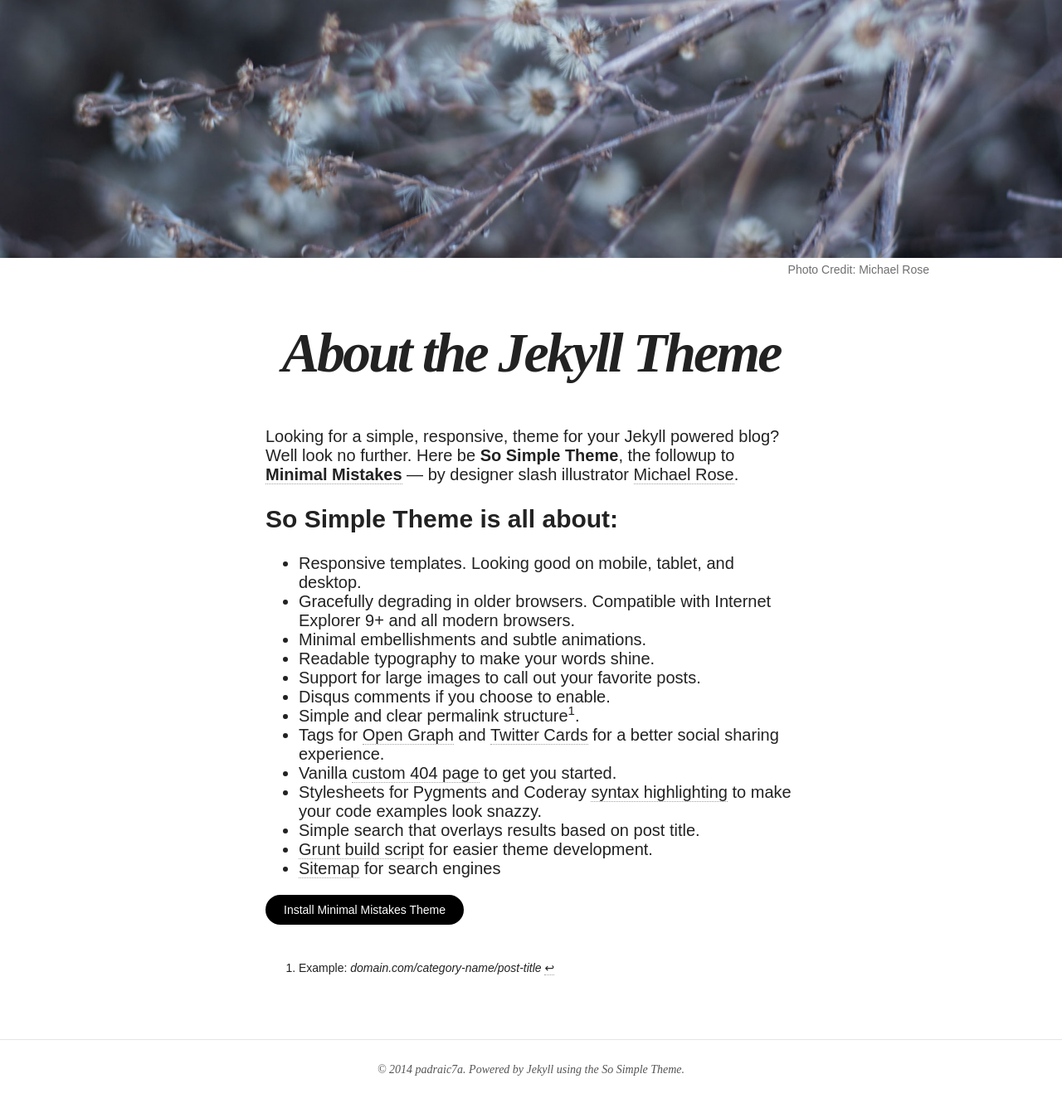
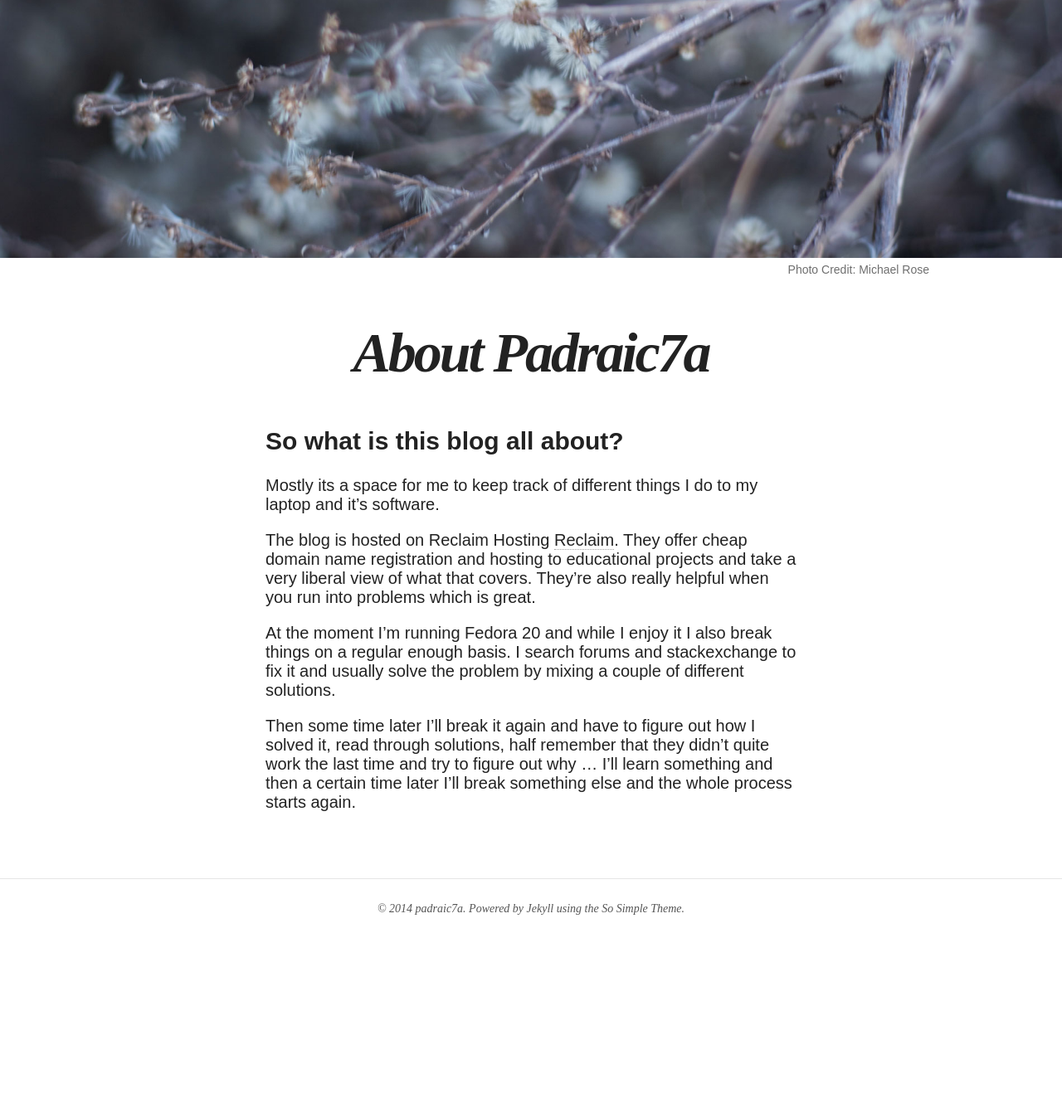
Before and after one commit to padraic7a/thisblog, a Jekyll site: the page built from about.md, in a window 1280 px wide and 1400 px high, scrolled down 383 px. Shown: the top 1336 px of the window at 83% size. Built offline with Jekyll 4.4.1, drawn with Linux system fonts in a browser that asks for light colours; nearby versions of some CDN libraries; comment, search, counter and statistics services are not loaded; after the commit the page ends 1589 px from its top, so only the background shows below that.

Commit message:
modified:   _config.yml 	modified:   _posts/2013-12-15-welcome-to-jekyll.markdown 	deleted:    _posts/2014-01-07-tog-linux-class1.ext 	deleted:    a-draft-post.md 	modified:   about.md 	deleted:    site.tar.gz 	_config.yml~ 	_drafts/2013-12-15-this-is-a-draft.markdown 	_drafts/2013-12-15-this-is-a-draft.markdown~ 	_posts/2013-12-15-welcome-to-jekyll.markdown~ 	_posts/2014-01-07-tog-linux-class1.md 	_posts/2014-01-07-tog-linux-class1.md~ 	about.md~

```diff
--- a/_config.yml
+++ b/_config.yml
@@ -6,7 +6,7 @@ search:           true
 # Your site's domain goes here. When working locally use localhost server leave blank
 # PS. If you set this wrong stylesheets and scripts won't load and most links will break.
 # PPS. If you leave it blank for local testing home links won't work, they'll be fine for live domains though.
-url:              #http://padraic.org/
+url:              http://padraic.org/
 
 
 # Owner/author information
@@ -15,7 +15,7 @@ owner:
   avatar:         bunny.gif
   email:          your@email.com
   # Social networking links used in footer. Update and remove as you like.
-  twitter:
+  twitter:         "padraicst"
   facebook:
   github:
   linkedin:
@@ -41,7 +41,7 @@ links:
     external: true
 
 # http://en.wikipedia.org/wiki/List_of_tz_database_time_zones
-timezone:    America/New_York
+timezone:    Europe/Dublin
 pygments:    true
 markdown:    kramdown
 
--- a/about.md
+++ b/about.md
@@ -1,7 +1,7 @@
 ---
 layout: page
 permalink: /about/index.html
-title: About the Jekyll Theme
+title: About Padraic7a
 tags: [Jekyll, theme, simple, minimal, minimalism, responsive]
 modified: 2013-09-13
 image:
@@ -10,24 +10,15 @@ image:
   creditlink: http://mademistakes.com
 ---
 
-Looking for a simple, responsive, theme for your Jekyll powered blog? Well look no further. Here be **So Simple Theme**, the followup to [**Minimal Mistakes**](http://mmistakes.github.io/minimal-mistakes) --- by designer slash illustrator [Michael Rose](http://mademistakes).
 
-## So Simple Theme is all about:
+## So what is this blog all about?
 
-* Responsive templates. Looking good on mobile, tablet, and desktop.
-* Gracefully degrading in older browsers. Compatible with Internet Explorer 9+ and all modern browsers.
-* Minimal embellishments and subtle animations.
-* Readable typography to make your words shine.
-* Support for large images to call out your favorite posts.
-* Disqus comments if you choose to enable.
-* Simple and clear permalink structure[^1].
-* Tags for [Open Graph](https://developers.facebook.com/docs/opengraph/) and [Twitter Cards](https://dev.twitter.com/docs/cards) for a better social sharing experience.
-* Vanilla [custom 404 page]({{ site.url }}/404.html) to get you started.
-* Stylesheets for Pygments and Coderay [syntax highlighting](http://mmistakes.github.io/articles/so-simple-theme/code-highlighting-post/) to make your code examples look snazzy.
-* Simple search that overlays results based on post title.
-* [Grunt build script]({{ site.url }}/theme-setup/index.html#theme-development) for easier theme development.
-* [Sitemap](https://github.com/mmistakes/so-simple-theme/blob/master/sitemap.xml) for search engines
+Mostly its a space for me to keep track of different things I do to my laptop and it's software.
 
-<a markdown="0" href="{{ site.url }}/theme-setup" class="btn">Install Minimal Mistakes Theme</a>
+The blog is hosted on Reclaim Hosting [Reclaim]. They offer cheap domain name registration and hosting to educational projects and take a very liberal view of what that covers. They're also really helpful when you run into problems which is great.
 
-[^1]: Example: *domain.com/category-name/post-title*
+At the moment I'm running Fedora 20 and while I enjoy it I also break things on a regular enough basis. I search forums and stackexchange to fix it and usually solve the problem by mixing a couple of different solutions.
+
+Then some time later I'll break it again and have to figure out how I solved it, read through solutions, half remember that they didn't quite work the last time and try to figure out why ... I'll learn something and then a certain time later I'll break something else and the whole process starts again.
+
+[Reclaim]:http://www.reclaimhosting.com "Reclaim Hosting"
```
Also changed, not shown: _posts/2013-12-15-welcome-to-jekyll.markdown (+9 -15 lines), a-draft-post.md (deleted, +0 -1 lines), 2 other files.
